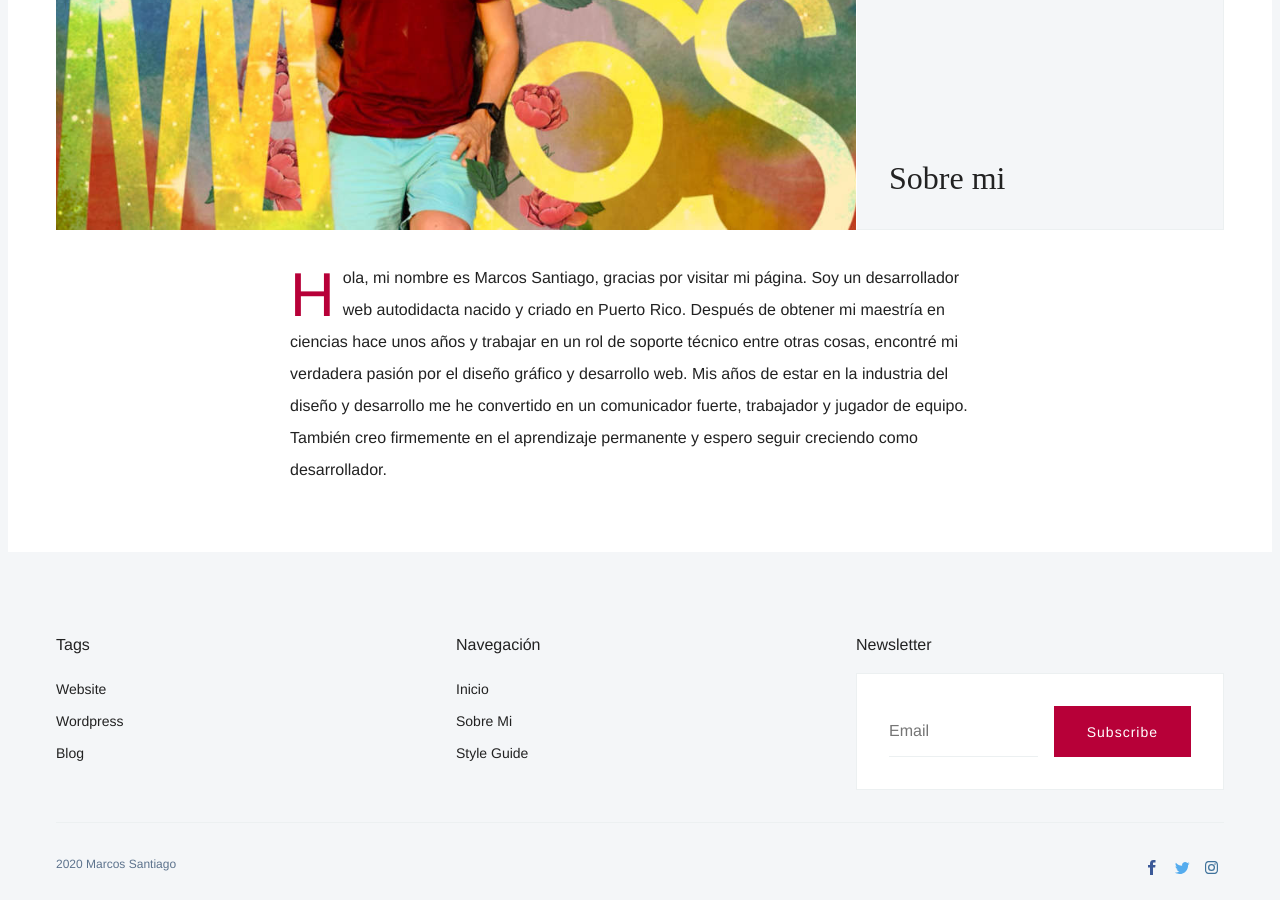
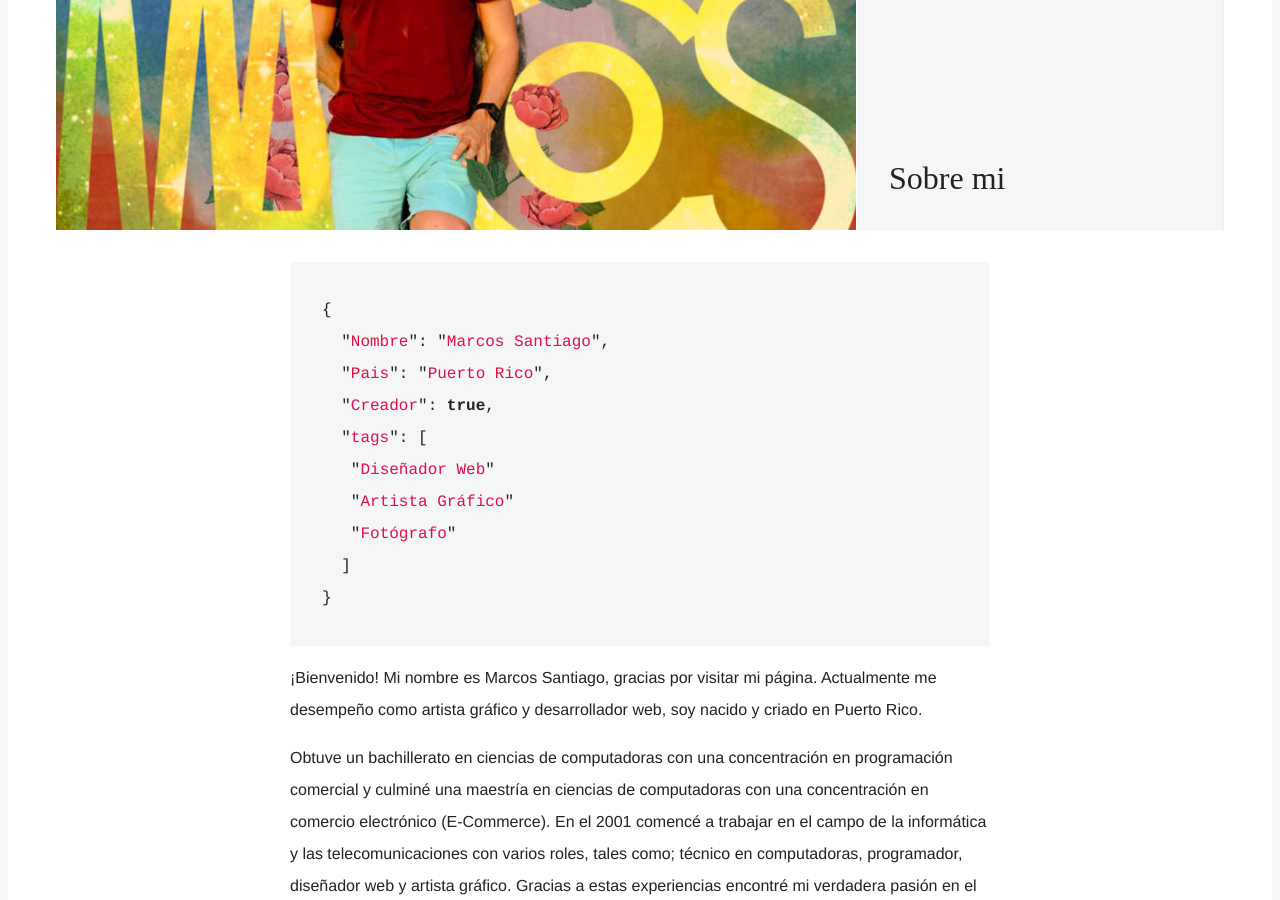
Before and after one commit to marcosstgo/marcosstgo.github.com, a Jekyll site: the page built from _pages/about.md, in a window 1280 px wide and 900 px high, scrolled down 484 px. Built offline with Jekyll 4.4.1, drawn with Linux system fonts in a browser that asks for light colours; some web fonts are replaced; some of the changed text lies outside the part shown.

Commit message:
Update about.md

```diff
--- a/_pages/about.md
+++ b/_pages/about.md
@@ -4,4 +4,23 @@ title: Sobre mi
 image: '/images/pages/marcos.jpg'
 ---
 
-Hola, mi nombre es Marcos Santiago, gracias por visitar mi página. Soy un desarrollador web autodidacta nacido y criado en Puerto Rico. Después de obtener mi maestría en ciencias hace unos años y trabajar en un rol de soporte técnico entre otras cosas, encontré mi verdadera pasión por el diseño gráfico y desarrollo web. Mis años de estar en la industria del diseño y desarrollo me he convertido en un comunicador fuerte, trabajador y jugador de equipo. También creo firmemente en el aprendizaje permanente y espero seguir creciendo como desarrollador.
+{% highlight js %}
+{
+  "Nombre": "Marcos Santiago",
+  "Pais": "Puerto Rico",
+  "Creador": true,
+  "tags": [
+   "Diseñador Web"
+   "Artista Gráfico"
+   "Fotógrafo"
+  ]
+}
+{% endhighlight %}
+
+¡Bienvenido! Mi nombre es Marcos Santiago, gracias por visitar mi página. Actualmente me desempeño como artista gráfico y desarrollador web, soy nacido y criado en Puerto Rico.
+
+Obtuve un bachillerato en ciencias de computadoras con una concentración en programación comercial y culminé una maestría en ciencias de computadoras con una concentración en comercio electrónico (E-Commerce). En el 2001 comencé a trabajar en el campo de la informática y las telecomunicaciones con varios roles, tales como; técnico en computadoras, programador, diseñador web y artista gráfico. Gracias a estas experiencias encontré mi verdadera pasión en el diseño gráfico y en el desarrollo de páginas web para pequeños y medianos negocios. La experiencia que he adquirido durante todos estos años hasta el presente me ha encaminado a ser un excelente comunicador, a trabajar fuerte y en equipo. Creo firmemente en el aprendizaje constante, en ser autodidacto y mantener la iniciativa para continuar creciendo y evolucionando.
+
+¡Juntos podemos hacer de tu negocio una ventana abierta al mundo! - Marcos Santiago
+
+> Graphic design is the paradise of individuality, eccentricity, heresy, abnormality, hobbies, and humors. — George Santayana
```
